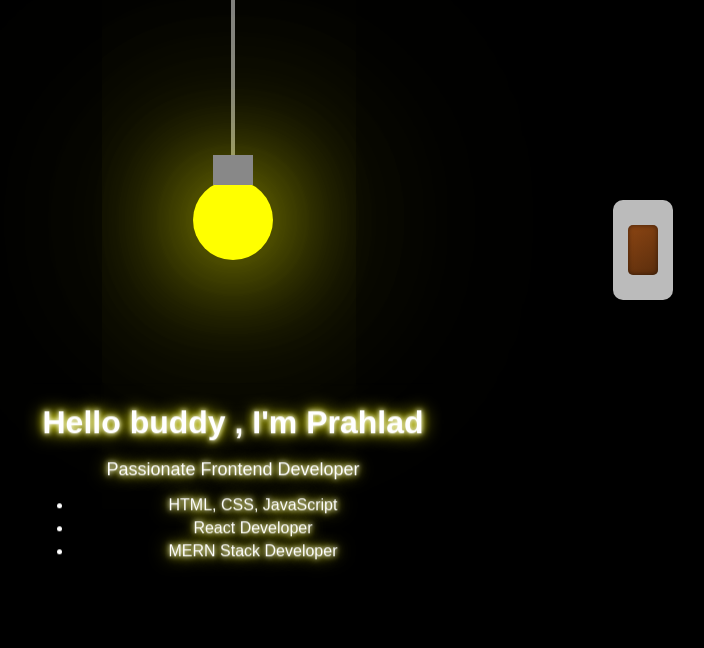
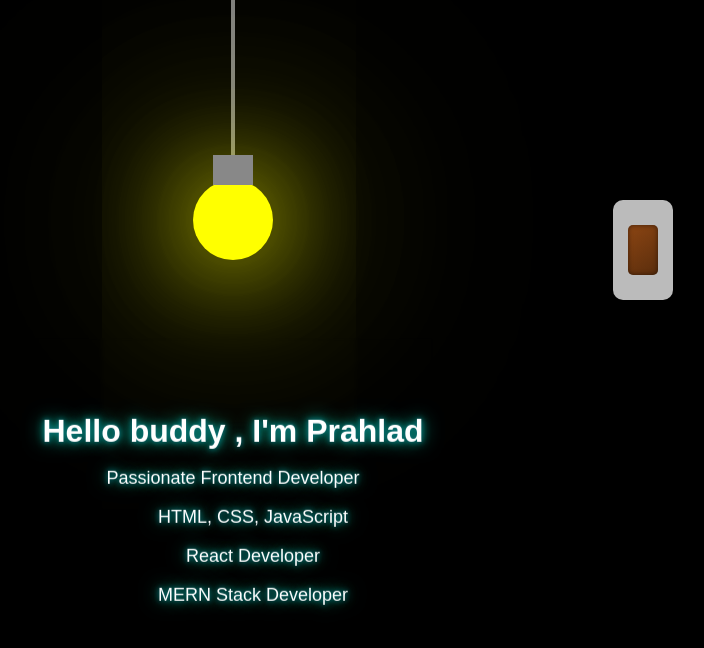
Before and after one commit to PrahladKumar-dev/lightbulb-project, a plain HTML site: page index.html in a window 1280 px wide. Both pictures are taken after a click on the element 1050 px from the left and 250 px from the top of the page. Shown: the whole page, without its empty margins (407-1111 px from the left). Drawn offline with Linux system fonts and the light colour scheme.

Commit message:
updated css styles

```diff
--- a/index.html
+++ b/index.html
@@ -18,12 +18,15 @@
   </div>
 
   <div class="content" id="content">
+  </br>
+   </br>
+    </br>
     <h1> Hello buddy , I'm Prahlad</h1>
     <p>Passionate Frontend Developer</p>
     <ul>
-      <li> HTML, CSS, JavaScript</li>
-      <li> React Developer</li>
-      <li> MERN Stack Developer</li>
+      <p> HTML, CSS, JavaScript</p>
+      <p> React Developer</p>
+      <p> MERN Stack Developer</p>
     </ul>
   </div>
 
--- a/style.css
+++ b/style.css
@@ -105,9 +105,9 @@ body {
 .content.show {
   opacity: 1;
   text-shadow:
-    0 0 5px white,
-    0 0 10px yellow,
-    0 0 20px yellow;
+    0 0 5px rgb(11, 112, 126),
+    0 0 10px rgb(6, 157, 126),
+    0 0 20px rgb(5, 164, 148);
 }
 .content {
   backdrop-filter: blur(2px);
```
